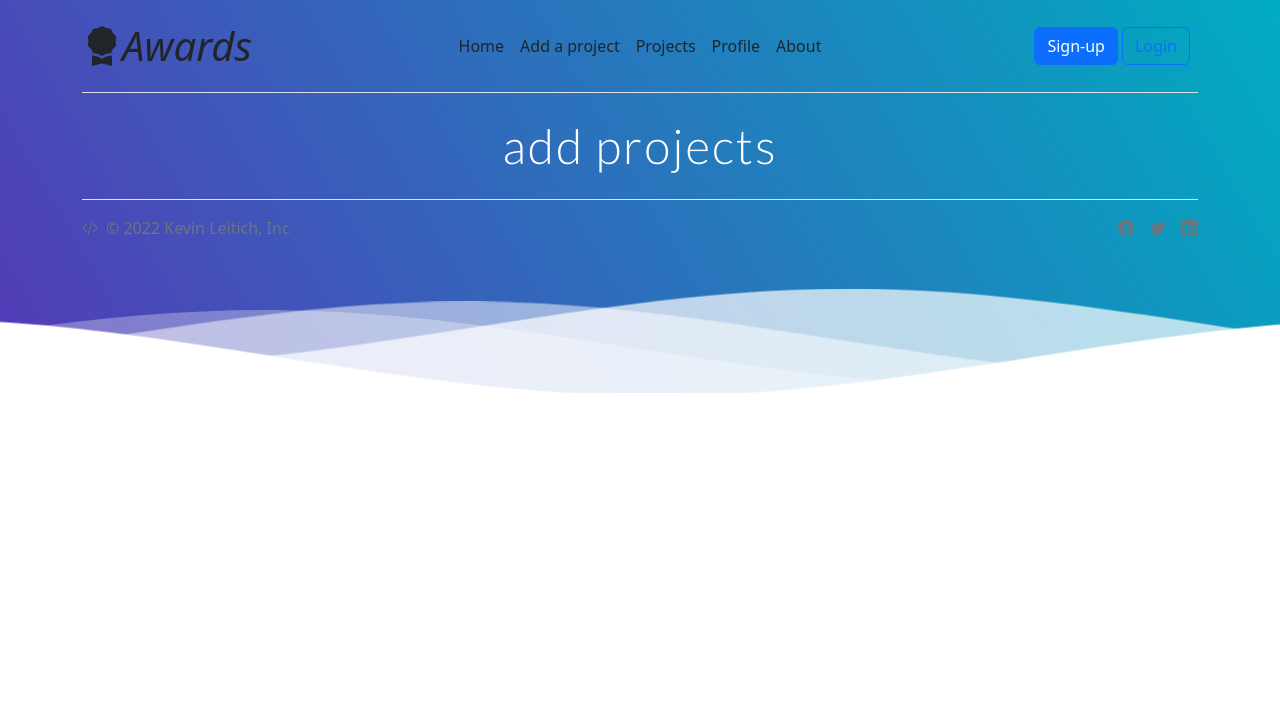
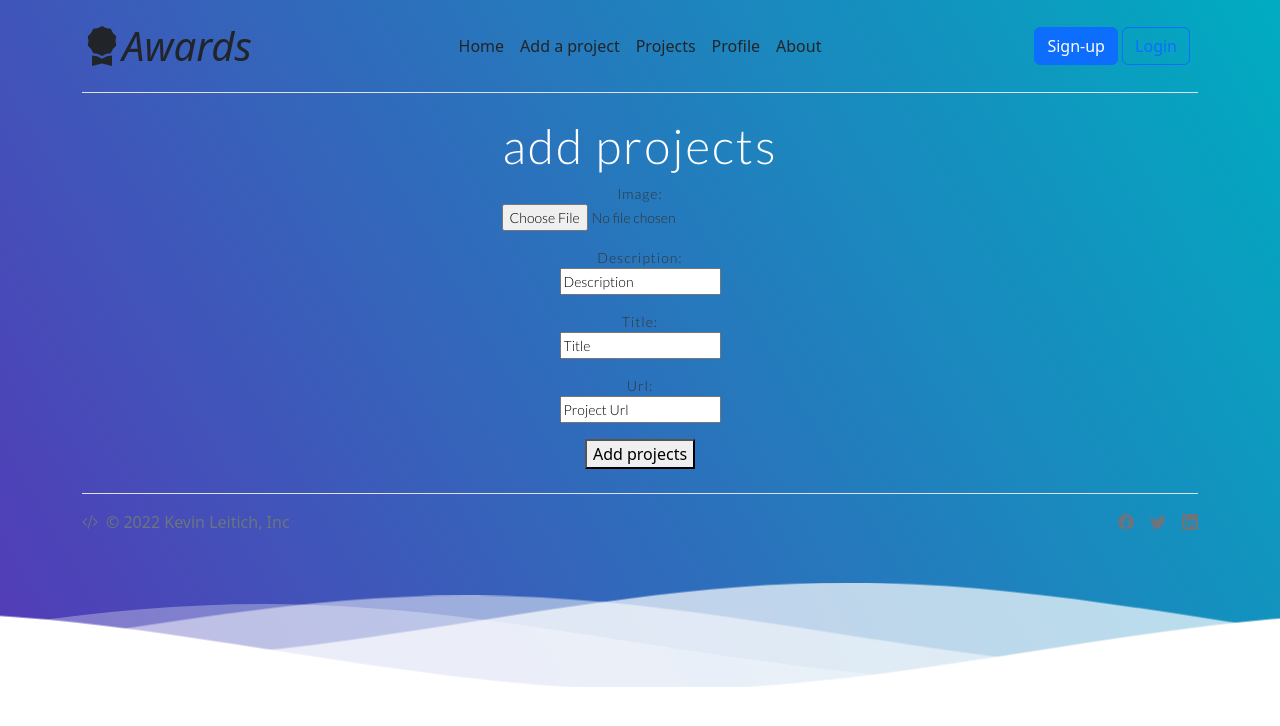
Before and after one commit to kLeitich/P-rated, a Django app: template app/templates/addproject.html in a window 1280 px wide. Shown: the top 726 px of the page. Run offline with Django 4.2, Linux system fonts and the light colour scheme; the template is opened without the code that fills it: values that come from a table or form of the project are taken from there, others are empty; parts of the project's set-up code (start-up, migrations or seed data) failed here and were passed over.

Commit message:
adding form method in html

```diff
--- a/app/templates/addproject.html
+++ b/app/templates/addproject.html
@@ -2,4 +2,15 @@
 
 {% block content %}
 <h1>add projects</h1>
+<form method="POST" enctype="multipart/form-data" >
+    {% csrf_token %}
+    {% for field in form %}
+        <div>
+            <p>{{ field.label }}: <br> {{ field }}</p>
+            {% for error in field.errors %}
+                <small style="color: red">{{ error }}</small>
+            {% endfor %}
+        </div>
+    {% endfor %}
+    <button type="submit" value="update">Add projects</button>
 {% endblock %}
--- a/app/templates/base.html
+++ b/app/templates/base.html
@@ -136,7 +136,7 @@ of Simple CSS Waves-->
 
           <ul class="nav col-12 col-md-auto mb-2 justify-content-center mb-md-0">
             <li><a href="/" class="nav-link px-2 link-dark">Home</a></li>
-            <li><a href="#" class="nav-link px-2 link-dark">Add a project</a></li>
+            <li><a href="{% url 'project_new' %}" class="nav-link px-2 link-dark">Add a project</a></li>
             <li><a href="{% url 'project' %}" class="nav-link px-2 link-dark">Projects</a></li>
             <li><a href="{% url 'profile' %}" class="nav-link px-2 link-dark">Profile</a></li>
             <li><a href="#" class="nav-link px-2 link-dark">About</a></li>
--- a/app/views.py
+++ b/app/views.py
@@ -61,6 +61,7 @@ def project_new(request):
         form = UploadProjectModelForm(request.POST,request.FILES)
         if form.is_valid():
             form.save()
+            messages.success(request, f'Your project has been uploaded!')
             return redirect('project')
         else:
             return render(request,'addproject.html',{'form':form})
```
